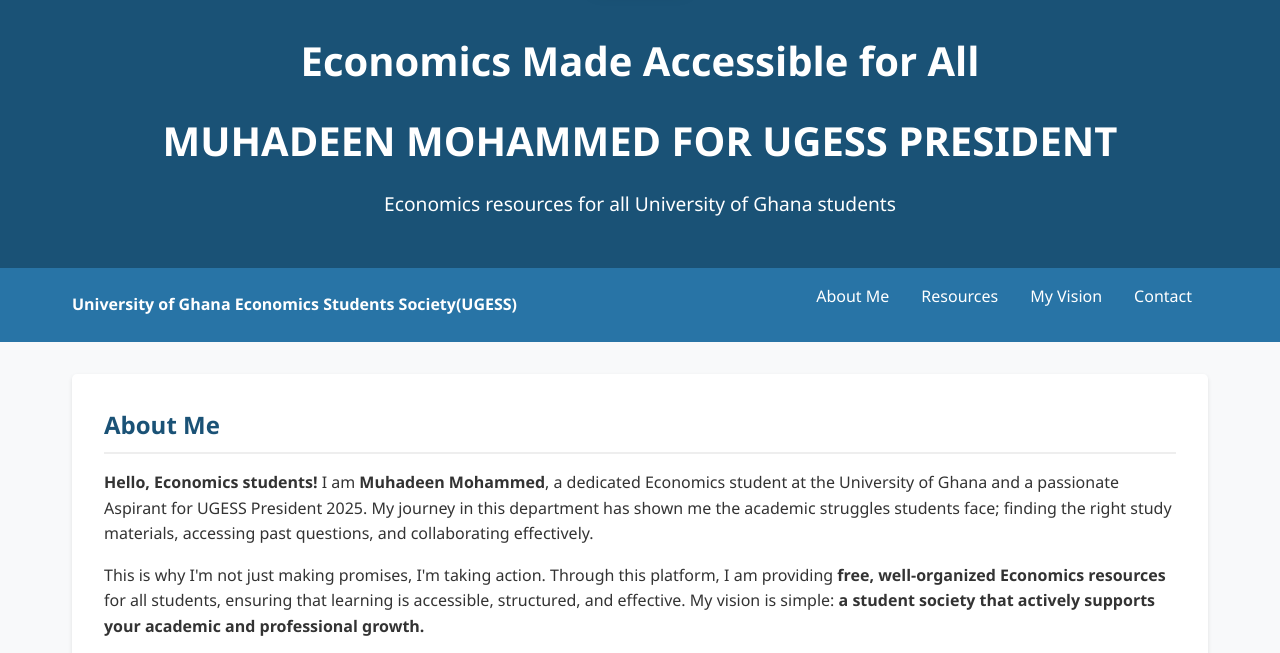
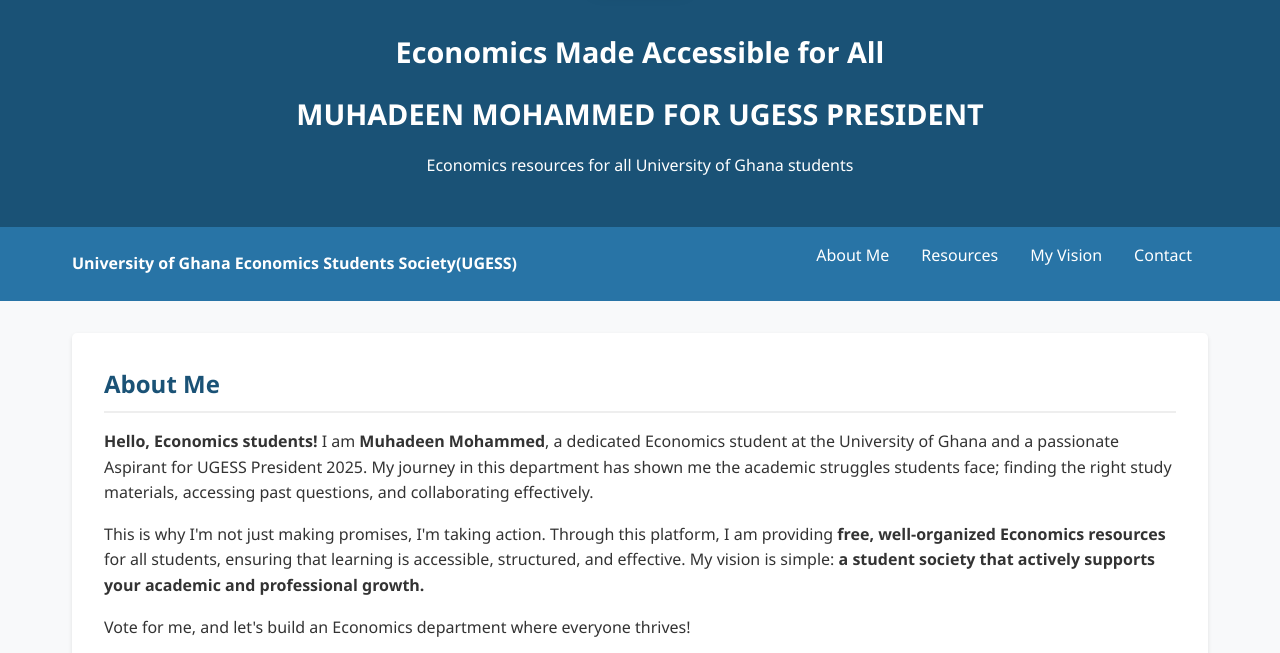
Before and after one commit to Muhadeen/UGESS-ACADEMIC-RESOURCE-HUB-MUHADEEN, a plain HTML site: page index.html in a window 1280 px wide. Shown: the part 146-799 px from the top of the page. Drawn offline with Linux system fonts and the light colour scheme.

Commit message:
Update index.html

```diff
--- a/index.html
+++ b/index.html
@@ -3,7 +3,7 @@
 <head>
     <meta charset="UTF-8">
     <meta name="viewport" content="width=device-width, initial-scale=1.0">
-    <title>Access Economics Together | UGESS Presidential Campaign</title>
+    <title>UGESS RESOURCE HUB | CREATED BY MUHADEEN</title>
     <style>
         /* Base styles */
         * {
@@ -202,10 +202,10 @@
 </div>
     </div>
         <div class="header-content">
-            <h1 class="site-title">Economics Made Accessible for All</h1>
-            <h1 class="site-title">MUHADEEN MOHAMMED FOR UGESS PRESIDENT</h1>
-            <p class="tagline">Economics resources for all University of Ghana students</p>
-        </div>
+    <h1 class="site-title" style="font-size: 1.8rem;">Economics Made Accessible for All</h1>
+    <h1 class="site-title" style="font-size: 1.8rem;">MUHADEEN MOHAMMED FOR UGESS PRESIDENT</h1>
+    <p class="tagline" style="font-size: 1rem;">Economics resources for all University of Ghana students</p>
+</div>
     </header>
 
     <nav>
```
